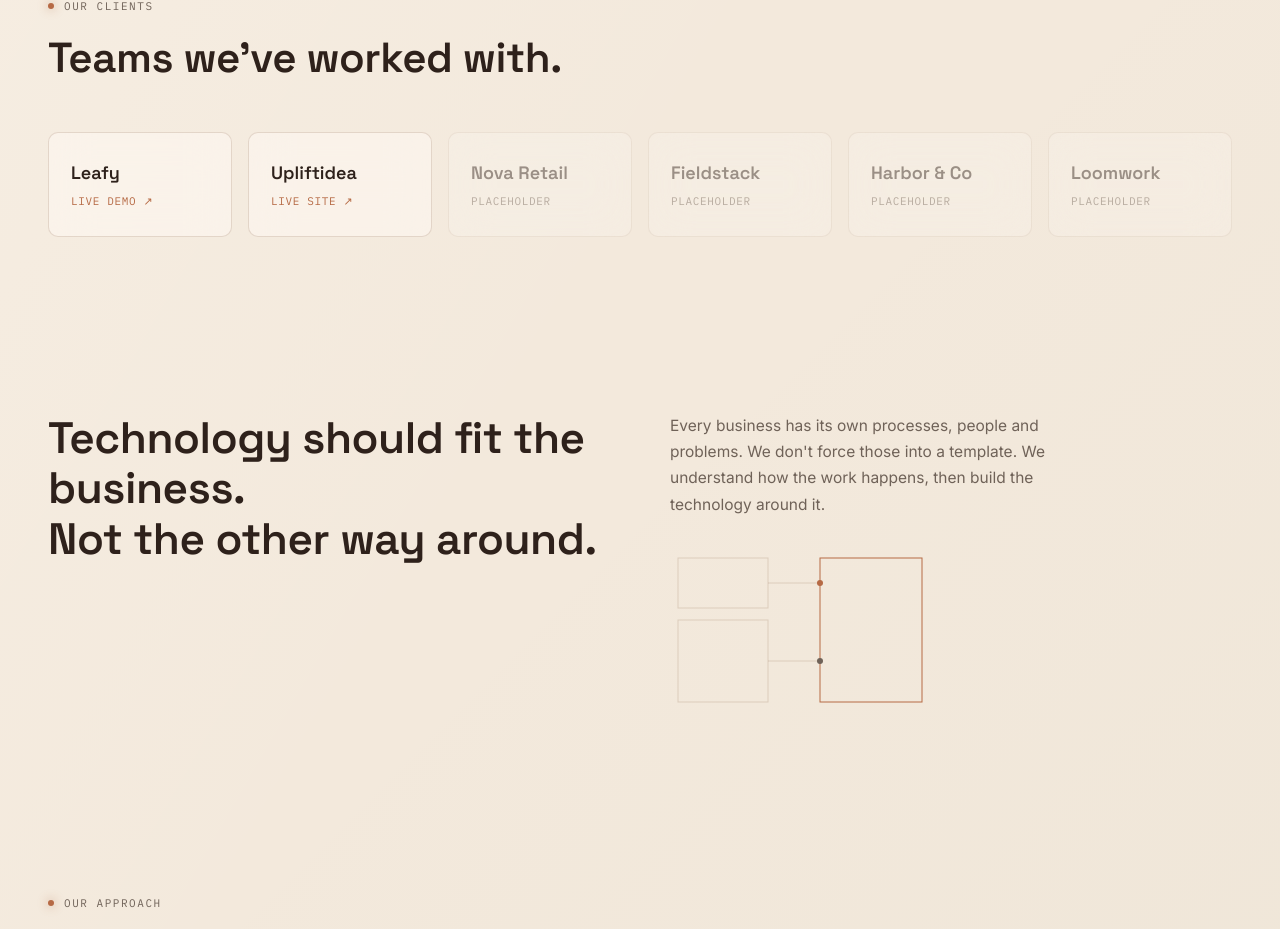
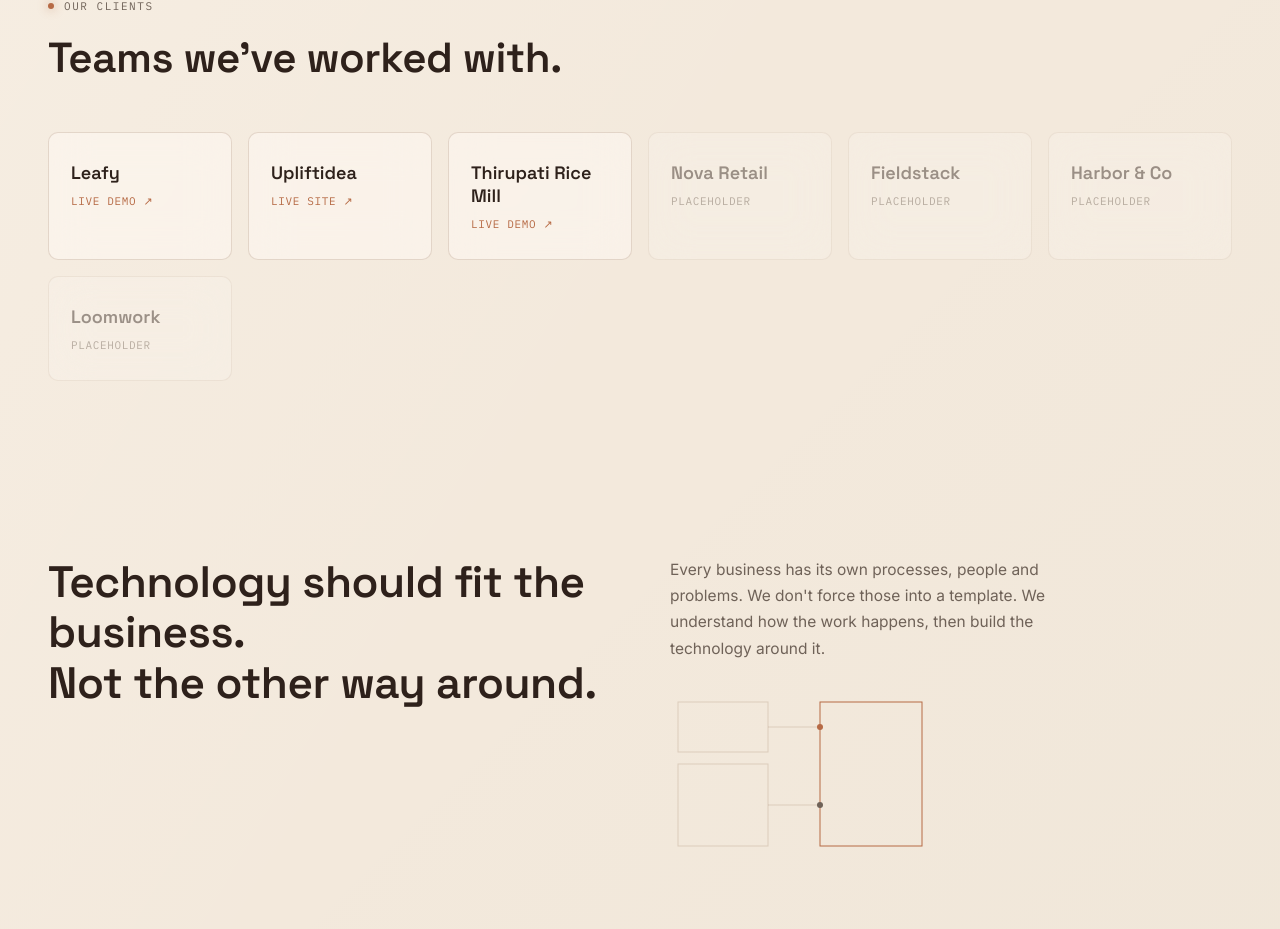
Before and after one commit to Ambroarun83/brownpixels, a Vue app: page / in a window 1280 px wide. Shown: the part 3038-3967 px from the top of the page. Built offline with nearby package versions, Linux system fonts and the light colour scheme.

Commit message:
Update clients.js

```diff
--- a/src/data/clients.js
+++ b/src/data/clients.js
@@ -9,7 +9,12 @@ export const realClients = [
     name: 'Upliftidea',
     url: 'https://upliftidea.digital',
     note: 'Live site'
-  }
+  },
+   {
+    name: 'Thirupati Rice Mill',
+    url: 'https://thirupati-rice-mill-extended.vercel.app',
+    note: 'Live demo'
+  },
 ]
 
 // Placeholder slots so the grid doesn't look sparse with only two logos.
```
